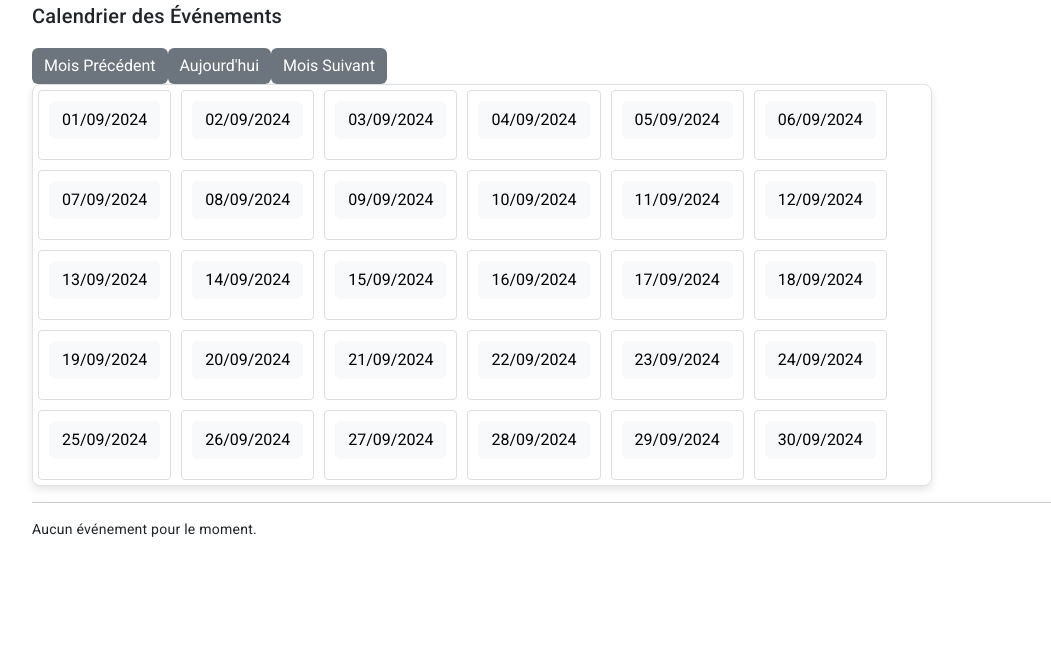
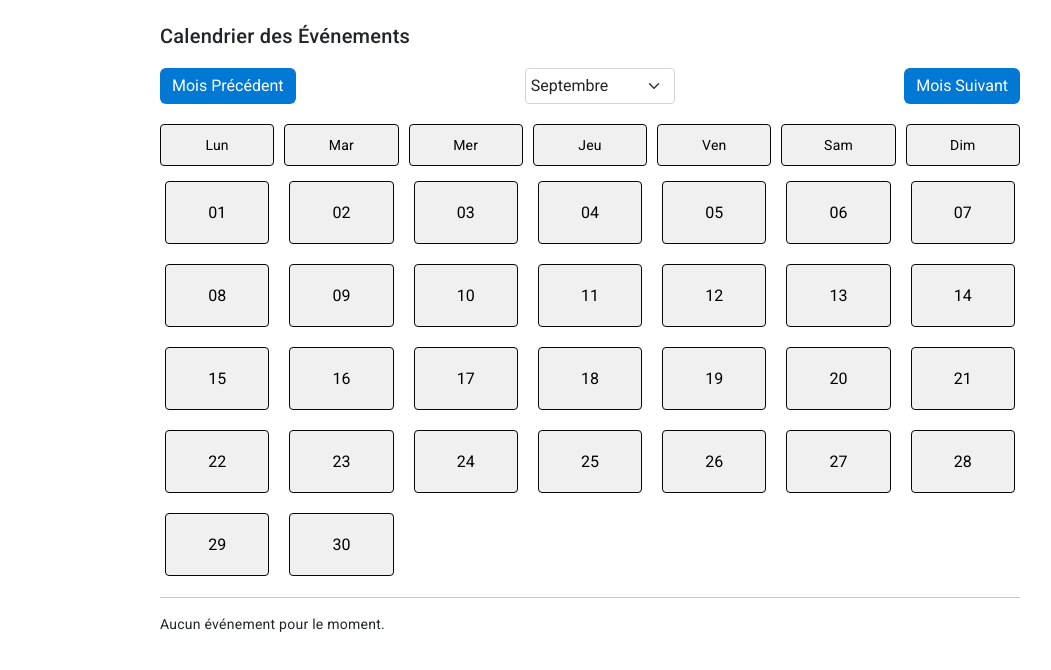
Before and after one commit to fatmabenali1/FrontSoftRest, an Angular app: page /ca in a window 1280 px wide. Shown: the top 670 px of the page, without its empty margins (50-1101 px from the left). Built offline with nearby package versions, Linux system fonts and the light colour scheme.

Commit message:
updated2

```diff
--- a/src/app/calendar/calendar.component.css
+++ b/src/app/calendar/calendar.component.css
@@ -176,6 +176,8 @@ body {
   .event:hover {
     background-color: #218838;
   }
+
+  /* Calendrier grid spécifique */
   .calendar {
     display: flex;
     flex-wrap: wrap;
@@ -184,7 +186,7 @@ body {
   .calendar-day {
     margin: 5px;
     padding: 10px;
-    border: 1px solid #ddd;
+    border: 1px solid #0c0a0a;
     border-radius: 4px;
     text-align: center;
   }
@@ -197,3 +199,105 @@ body {
     font-size: 0.9em;
     color: #555;
   }
+
+  .container {
+    max-width: 900px;
+    margin: 0 auto;
+    padding: 20px;
+  }
+
+  .calendar-controls {
+    display: flex;
+    justify-content: space-between;
+    align-items: center;
+    margin-bottom: 20px;
+  }
+
+  .month-selector {
+    width: 150px;
+  }
+
+  .calendar-grid {
+    display: grid;
+    grid-template-columns: repeat(7, 1fr);
+    gap: 10px;
+  }
+
+  .calendar-header, .calendar-body {
+    display: contents;
+  }
+
+  .calendar-day-name, .calendar-day {
+    text-align: center;
+    padding: 10px;
+    background-color: #f0f0f0;
+    border: 1px solid #080707;
+    border-radius: 4px;
+  }
+
+  .calendar-day-name {
+    color: #000; /* Couleur des noms des jours */
+  }
+
+  .calendar-day button {
+    width: 100%;
+    height: 100%;
+    background: transparent;
+    border: none;
+    cursor: pointer;
+  }
+
+  .calendar-day .date-info {
+    margin-top: 5px;
+  }
+
+  .event {
+    background: #e0e0e0;
+    padding: 5px;
+    border-radius: 4px;
+    margin-bottom: 5px;
+  }
+
+  .event button {
+    margin-left: 5px;
+  }
+
+  .modal-header {
+    background-color: #0078d4;
+    color: rgb(20, 18, 18);
+  }
+
+  .modal-body {
+    padding: 15px;
+  }
+
+  .modal-footer {
+    background-color: #272323;
+  }
+
+  .btn-secondary {
+    background-color: #0078d4;
+    color: white;
+  }
+
+  .btn-secondary:hover {
+    background-color: #005a9e;
+  }
+
+  .btn-primary {
+    background-color: #0078d4;
+    color: rgb(17, 16, 16);
+  }
+
+  .btn-primary:hover {
+    background-color: #005a9e;
+  }
+
+  .btn-light {
+    background-color: #151414;
+    border: 1px solid #121010;
+  }
+
+  .btn-light:hover {
+    background-color: #1b1919;
+  }
--- a/src/app/calendar/calendar.component.html
+++ b/src/app/calendar/calendar.component.html
@@ -1,32 +1,43 @@
 <div class="container">
   <h2>Calendrier des Événements</h2>
 
-  <!-- Boutons pour naviguer entre les mois -->
-  <div class="navigation-buttons">
+  <!-- Sélecteur de mois et boutons de navigation -->
+  <div class="calendar-controls">
     <button class="btn btn-secondary" (click)="prevMonth()">Mois Précédent</button>
-    <button class="btn btn-secondary" (click)="today()">Aujourd'hui</button>
+    <select class="form-select month-selector" (change)="changeMonth($event)" [ngModel]="viewDate.getMonth()">
+      <option *ngFor="let month of months" [value]="month.index">{{ month.name }}</option>
+    </select>
     <button class="btn btn-secondary" (click)="nextMonth()">Mois Suivant</button>
   </div>
 
-  <!-- Boucle sur les jours du mois pour afficher les dates -->
-  <div class="calendar">
+  <!-- Affichage du calendrier -->
+  <div class="calendar-grid">
+    <div class="calendar-header">
+      <div *ngFor="let dayName of ['Lun', 'Mar', 'Mer', 'Jeu', 'Ven', 'Sam', 'Dim']" class="calendar-day-name">
+        {{ dayName }}
+      </div>
+    </div>
+    <div class="calendar-body">
       <div *ngFor="let day of getDaysInMonth(viewDate)" class="calendar-day">
         <button (click)="openModal(content, day)" class="btn btn-light">
-        {{ day | date: 'dd/MM/yyyy' }}
+          {{ day | date: 'dd' }}
         </button>
         <div class="date-info">
           <!-- Affiche les événements pour ce jour -->
           <div *ngFor="let event of getEventsForDay(day)" class="event">
             {{ event.title }}
+            <button class="btn btn-warning btn-sm" (click)="editEvent(event, content)">Modifier</button>
+            <button class="btn btn-danger btn-sm" (click)="deleteEvent(event)">Supprimer</button>
+          </div>
         </div>
       </div>
     </div>
   </div>
 
-  <!-- Modal pour l'ajout d'un événement -->
+  <!-- Modal pour l'ajout ou la modification d'un événement -->
   <ng-template #content let-modal>
     <div class="modal-header">
-      <h4 class="modal-title">Ajouter un événement</h4>
+      <h4 class="modal-title">{{ isEditing ? 'Modifier un événement' : 'Ajouter un événement' }}</h4>
       <button type="button" class="btn-close" aria-label="Close" (click)="modal.dismiss('Cross click')"></button>
     </div>
     <div class="modal-body">
@@ -49,7 +60,7 @@
     </div>
     <div class="modal-footer">
       <button type="button" class="btn btn-secondary" (click)="modal.dismiss('Cancel click')">Annuler</button>
-      <button type="button" class="btn btn-primary" (click)="saveEvent()">Sauvegarder</button>
+      <button type="button" class="btn btn-primary" (click)="isEditing ? updateEvent() : saveEvent()">Sauvegarder</button>
     </div>
   </ng-template>
 
@@ -61,6 +72,8 @@
     <ul>
       <li *ngFor="let event of events">
         {{ event.title }} - {{ event.startDate | date:'shortDate' }} au {{ event.endDate | date:'shortDate' }} ({{ event.status }})
+        <button class="btn btn-warning btn-sm" (click)="editEvent(event, content)">Modifier</button>
+        <button class="btn btn-danger btn-sm" (click)="deleteEvent(event)">Supprimer</button>
       </li>
     </ul>
   </div>
--- a/src/app/calendar/calendar.component.ts
+++ b/src/app/calendar/calendar.component.ts
@@ -1,6 +1,6 @@
 import { Component, OnInit } from '@angular/core';
 import { NgbModal } from '@ng-bootstrap/ng-bootstrap';
-import { startOfMonth, endOfMonth, eachDayOfInterval, addMonths, subMonths, startOfToday } from 'date-fns';
+import { startOfMonth, endOfMonth, eachDayOfInterval, addMonths, subMonths, startOfToday, setMonth } from 'date-fns';
 
 @Component({
   selector: 'app-calendar',
@@ -14,6 +14,22 @@ export class CalendarComponent implements OnInit {
   startDate: Date | null = null;
   endDate: Date | null = null;
   status: string = '';
+  selectedEvent: any = null;
+  isEditing: boolean = false;
+  months: { name: string, index: number }[] = [
+    { name: 'Janvier', index: 0 },
+    { name: 'Février', index: 1 },
+    { name: 'Mars', index: 2 },
+    { name: 'Avril', index: 3 },
+    { name: 'Mai', index: 4 },
+    { name: 'Juin', index: 5 },
+    { name: 'Juillet', index: 6 },
+    { name: 'Août', index: 7 },
+    { name: 'Septembre', index: 8 },
+    { name: 'Octobre', index: 9 },
+    { name: 'Novembre', index: 10 },
+    { name: 'Décembre', index: 11 }
+  ];
 
   constructor(private modalService: NgbModal) {}
 
@@ -33,6 +49,7 @@ export class CalendarComponent implements OnInit {
   openModal(content: any, day: Date): void {
     this.startDate = day;
     this.endDate = day;
+    this.isEditing = false;
     this.modalService.open(content, { ariaLabelledBy: 'modal-basic-title' });
   }
 
@@ -44,11 +61,32 @@ export class CalendarComponent implements OnInit {
         endDate: this.endDate,
         status: this.status
       });
-      this.eventTitle = '';
-      this.startDate = null;
-      this.endDate = null;
-      this.status = '';
+      this.resetForm();
     }
+  }
+
+  editEvent(event: any, content: any): void {
+    this.selectedEvent = event;
+    this.eventTitle = event.title;
+    this.startDate = new Date(event.startDate);
+    this.endDate = new Date(event.endDate);
+    this.status = event.status;
+    this.isEditing = true;
+    this.modalService.open(content, { ariaLabelledBy: 'modal-basic-title' });
+  }
+
+  updateEvent(): void {
+    if (this.eventTitle && this.startDate && this.endDate && this.status && this.selectedEvent) {
+      this.selectedEvent.title = this.eventTitle;
+      this.selectedEvent.startDate = this.startDate;
+      this.selectedEvent.endDate = this.endDate;
+      this.selectedEvent.status = this.status;
+      this.resetForm();
+    }
+  }
+
+  deleteEvent(eventToDelete: any): void {
+    this.events = this.events.filter(event => event !== eventToDelete);
   }
 
   prevMonth(): void {
@@ -62,4 +100,19 @@ export class CalendarComponent implements OnInit {
   today(): void {
     this.viewDate = startOfToday();
   }
+
+  changeMonth(event: Event): void {
+    const target = event.target as HTMLSelectElement;
+    const monthIndex = Number(target.value);
+    this.viewDate = setMonth(this.viewDate, monthIndex);
+  }
+
+  private resetForm(): void {
+    this.eventTitle = '';
+    this.startDate = null;
+    this.endDate = null;
+    this.status = '';
+    this.selectedEvent = null;
+    this.isEditing = false;
+  }
 }
```
Lines whose indentation alone changed are shown as unchanged.
